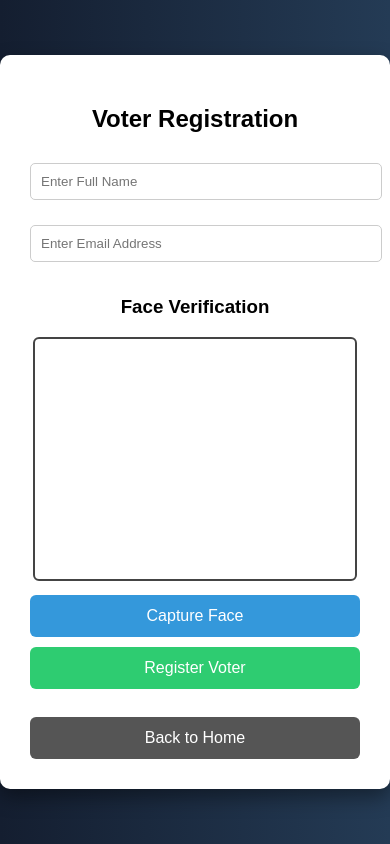
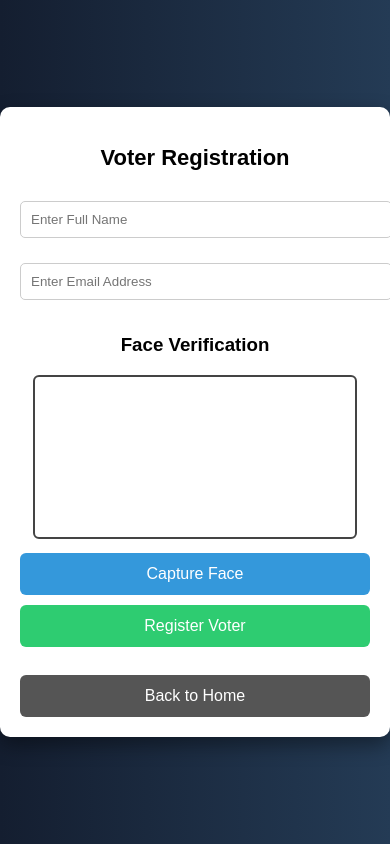
Before and after one commit to irahulvashisth01/smart-voting-system, a Flask app: page /register in a window 390 px wide. Run offline with Flask 3, Linux system fonts and the light colour scheme.

Commit message:
improved registration page responsive + pwa

```diff
--- a/templates/register.html
+++ b/templates/register.html
@@ -1,10 +1,13 @@
 <!DOCTYPE html>
 <html>
+
 <head>
+
+<title>Voter Registration</title>
+
+<meta name="viewport" content="width=device-width, initial-scale=1.0">
+<meta name="theme-color" content="#243b55">
 <link rel="manifest" href="/static/manifest.json">
-<meta name="theme-color" content="#2c3e50">
-<meta name="viewport" content="width=device-width, initial-scale=1.0">
-<title>Voter Registration</title>
 
 <style>
 
@@ -15,23 +18,30 @@ body{
 display:flex;
 justify-content:center;
 align-items:center;
-    height:100vh;
+min-height:100vh;
 color:white;
 }
+
+/* CONTAINER */
 
 .container{
 background:white;
 color:black;
 width:420px;
+max-width:95%;
 padding:30px;
 border-radius:10px;
 box-shadow:0 8px 20px rgba(0,0,0,0.4);
 text-align:center;
 }
 
+/* TITLE */
+
 h2{
 margin-bottom:20px;
 }
+
+/* INPUT */
 
 input{
 width:100%;
@@ -42,10 +52,16 @@ input{
 border:1px solid #ccc;
 }
 
+/* VIDEO */
+
 video{
+width:100%;
+max-width:320px;
 border-radius:6px;
 border:2px solid #444;
 }
+
+/* BUTTONS */
 
 button{
 width:100%;
@@ -55,6 +71,7 @@ button{
 font-size:16px;
 cursor:pointer;
 margin-top:10px;
+transition:0.2s;
 }
 
 .capture{
@@ -76,41 +93,16 @@ button:hover{
 opacity:0.9;
 }
 
-/* MOBILE RESPONSIVE */
+/* MOBILE */
 
 @media (max-width:768px){
 
 .container{
-flex-direction:column;
-width:95%;
+padding:20px;
 }
 
-.cards{
-flex-direction:column;
-}
-
-.sidebar{
-width:100%;
-height:auto;
-position:relative;
-}
-
-.content{
-margin-left:0;
-padding:15px;
-}
-
-table{
-display:block;
-overflow-x:auto;
-}
-
-button{
-width:100%;
-}
-
-input{
-width:100%;
+h2{
+font-size:22px;
 }
 
 }
@@ -133,13 +125,13 @@ width:100%;
 
 <h3>Face Verification</h3>
 
-<video id="video" width="320" height="240" autoplay></video>
+<video id="video" autoplay></video>
 
 <br>
 
 <button type="button" class="capture" onclick="capture()">Capture Face</button>
 
-<canvas id="canvas" width="320" height="240" style="display:none;"></canvas>
+<canvas id="canvas" style="display:none;"></canvas>
 
 <input type="hidden" name="image" id="image_data">
 
@@ -155,25 +147,31 @@ width:100%;
 
 </div>
 
+<script>
 
-<script>
+/* CAMERA */
 
 const video = document.getElementById("video");
 
-navigator.mediaDevices.getUserMedia({ video: true })
-.then(stream => {
+navigator.mediaDevices.getUserMedia({ video:true })
+.then(stream=>{
 video.srcObject = stream;
 })
-.catch(err => {
+.catch(()=>{
 alert("Camera access denied!");
 });
+
+/* CAPTURE IMAGE */
 
 function capture(){
 
 const canvas = document.getElementById("canvas");
 const context = canvas.getContext("2d");
 
-    context.drawImage(video,0,0,320,240);
+canvas.width = video.videoWidth;
+canvas.height = video.videoHeight;
+
+context.drawImage(video,0,0);
 
 const image = canvas.toDataURL("image/png");
 
@@ -183,11 +181,16 @@ function capture(){
 
 }
 
+/* PWA SERVICE WORKER */
+
+if ('serviceWorker' in navigator){
+navigator.serviceWorker.register('/static/service-worker.js')
+.then(()=>{
+console.log("Service Worker Registered");
+});
+}
+
 </script>
-<script>
-if ("serviceWorker" in navigator) {
-navigator.serviceWorker.register("/static/service-worker.js");
-}
-</script>
+
 </body>
 </html>
```
Lines whose indentation alone changed are shown as unchanged.
